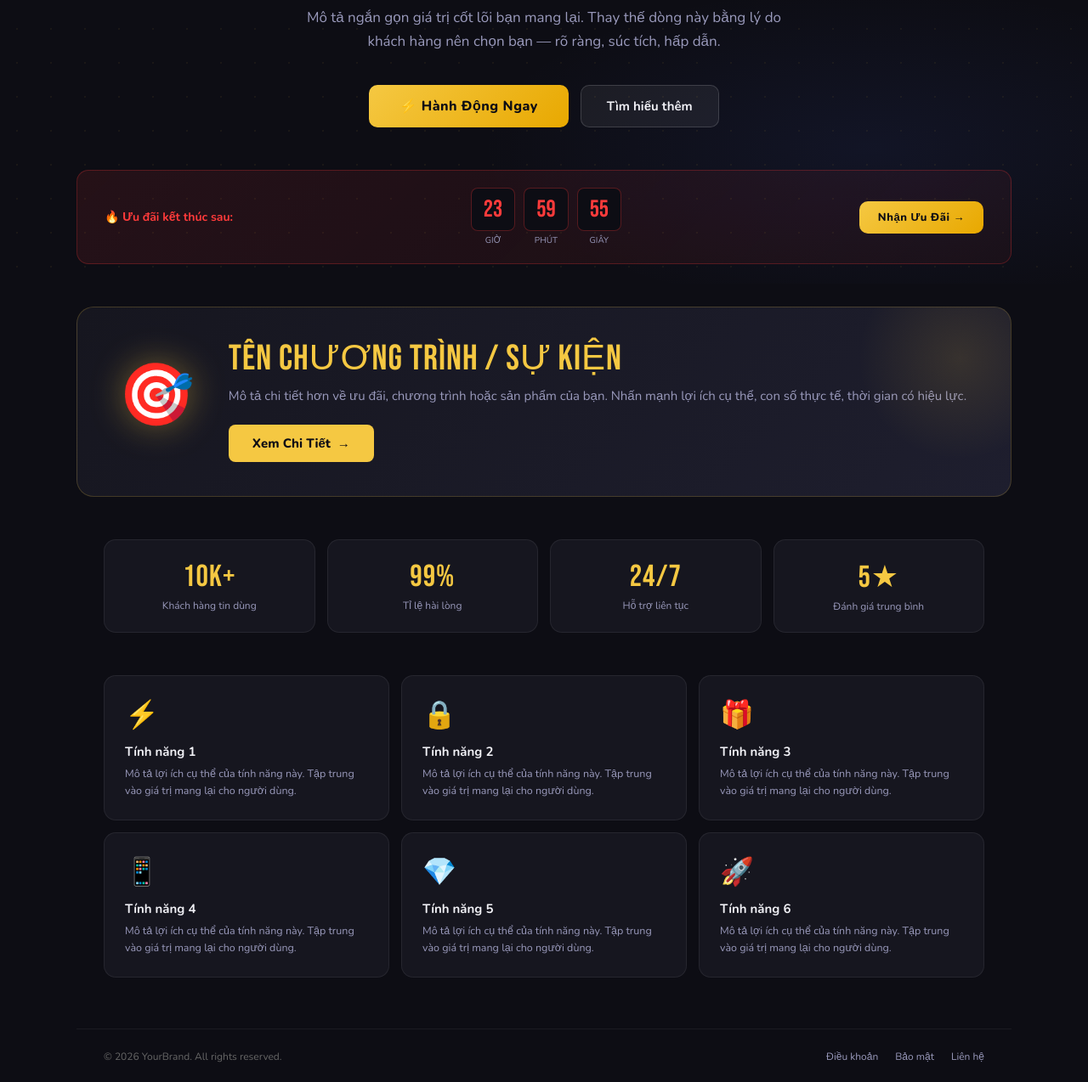
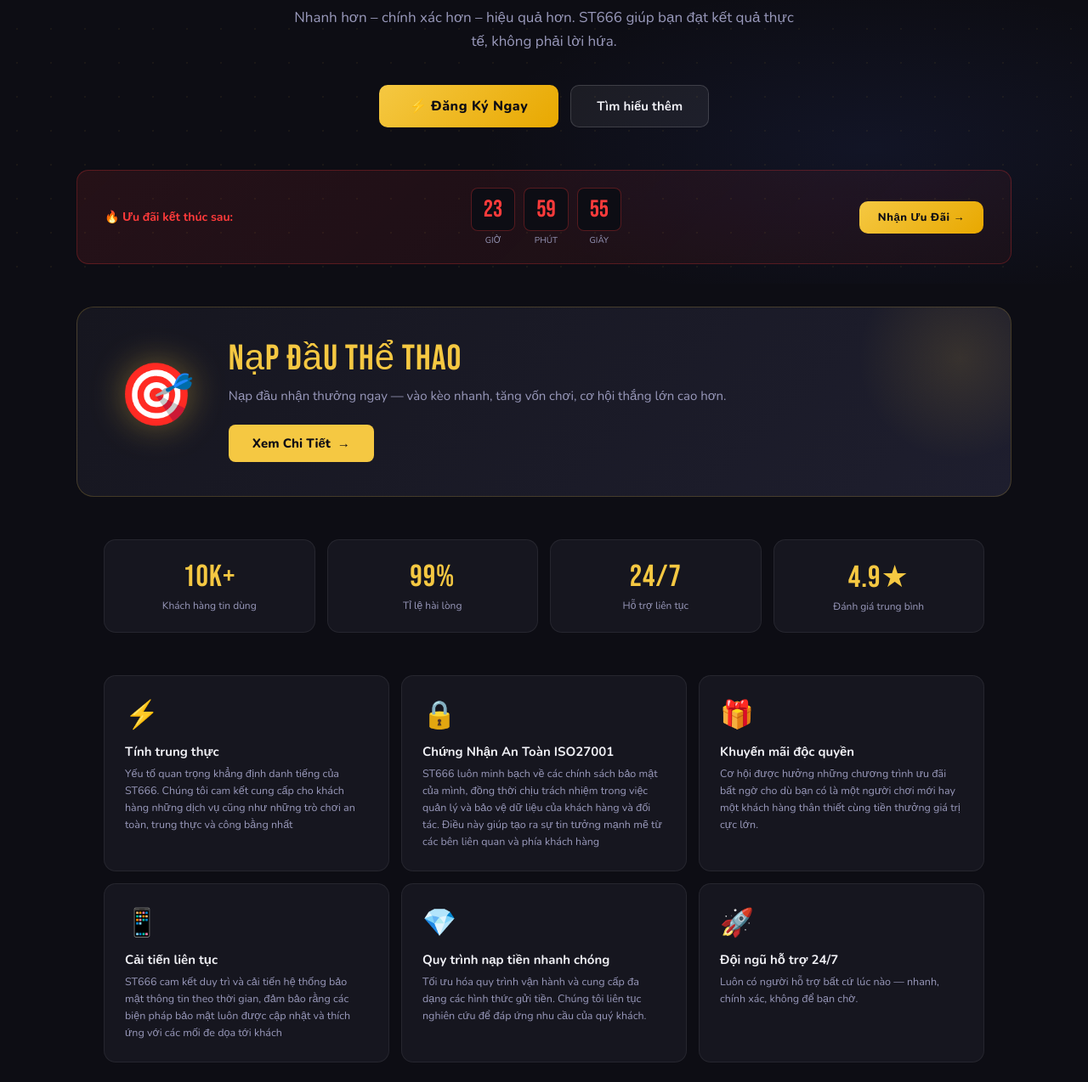
Before and after one commit to PILL2222/REdirect-page, a plain HTML site: page redirect-landing.html in a window 1280 px wide. Shown: the part 466-1740 px from the top of the page at 85% size. Drawn offline with nearby package versions, Linux system fonts and the light colour scheme.

Commit message:
Update redirect-landing.html

```diff
--- a/redirect-landing.html
+++ b/redirect-landing.html
@@ -7,16 +7,16 @@
 <!-- ══════════════════════════════════════════════════════════
      SEO META TAGS — Thay đổi theo nội dung thực tế của bạn
      ══════════════════════════════════════════════════════════ -->
-<title>Tên Trang Của Bạn — Mô tả ngắn gọn 50-60 ký tự</title>
-<meta name="description" content="Mô tả trang 150-160 ký tự. Chứa từ khóa chính. Đây là đoạn hiện trên Google khi người dùng tìm kiếm.">
-<meta name="keywords" content="từ khóa 1, từ khóa 2, từ khóa 3">
+<title>ST666</title>
+<meta name="description" content="St666 đẳng cấp, trải nghiệm daga hấp dẫn, nạp tiền nhanh chóng, hỗ trợ tra số điện thoại tiện lợi, bảo mật cao, đăng ký ngay hôm nay để nhận phần thưởng chào mừng hấp dẫn.">
+<meta name="keywords" content="St666, Suncity, daga, nạp tiền, đăng ký, số điện thoại">
 <meta name="robots" content="index, follow">
 <link rel="canonical" href="https://yoursite.com/ten-trang">
 
 <!-- Open Graph (Facebook, Zalo share) -->
-<meta property="og:title" content="Tên Trang Của Bạn">
-<meta property="og:description" content="Mô tả khi chia sẻ lên mạng xã hội">
-<meta property="og:image" content="https://yoursite.com/banner.jpg">
+<meta property="og:title" content="ST666">
+<meta property="og:description" content="St666 casino đẳng cấp, trải nghiệm daga hấp dẫn, nạp tiền nhanh chóng, hỗ trợ tra số điện thoại tiện lợi, bảo mật cao, đăng ký ngay hôm nay để nhận phần thưởng chào mừng hấp dẫn.">
+<meta property="og:image" content="https://i.postimg.cc/XqxDPPpq/75a06db7-fc69-4153-8fba-0b823453a19c-(1).jpg">
 <meta property="og:url" content="https://yoursite.com/ten-trang">
 <meta property="og:type" content="website">
 <meta property="og:locale" content="vi_VN">
@@ -26,12 +26,12 @@
 {
   "@context": "https://schema.org",
   "@type": "WebPage",
-  "name": "Tên Trang Của Bạn",
-  "description": "Mô tả trang",
+  "name": "ST666 - Đẳng cấp độc quyền 2026",
+  "description": "St666 casino đẳng cấp, trải nghiệm daga hấp dẫn, nạp tiền nhanh chóng, hỗ trợ tra số điện thoại tiện lợi, bảo mật cao, đăng ký ngay hôm nay để nhận phần thưởng chào mừng hấp dẫn.",
   "url": "https://yoursite.com/ten-trang",
   "publisher": {
     "@type": "Organization",
-    "name": "Tên Tổ Chức"
+    "name": "ST666"
   }
 }
 </script>
@@ -376,22 +376,21 @@ footer {
 
   <!-- Top bar -->
   <nav class="topbar">
-    <div class="logo">YourBrand</div>
+    <div class="logo">ST666</div>
     <a href="https://landing-page-cua-ban.com" class="topbar-cta" id="topbar-cta">Tham Gia Ngay →</a>
   </nav>
 
   <!-- Hero -->
   <section class="hero">
-    <div class="hero-tag">Ưu đãi đặc biệt · Giới hạn thời gian</div>
-    <h1 class="hero-h1">TIÊU ĐỀ<br><em>NỔI BẬT</em><br>CỦA BẠN</h1>
+    <div class="hero-tag">Uy tín đẳng cấp · Nạp rút mượt mà</div>
+    <h1 class="hero-h1">ST666<br><em>Daga</em><br>Độc quyền</h1>
     <p class="hero-sub">
-      Mô tả ngắn gọn giá trị cốt lõi bạn mang lại.
-      Thay thế dòng này bằng lý do khách hàng nên chọn bạn —
-      rõ ràng, súc tích, hấp dẫn.
+      Nhanh hơn – chính xác hơn – hiệu quả hơn.
+ST666 giúp bạn đạt kết quả thực tế, không phải lời hứa.
     </p>
     <div class="cta-group">
       <a href="https://landing-page-cua-ban.com" class="btn-main" id="main-cta">
-        ⚡ Hành Động Ngay
+        ⚡ Đăng Ký Ngay
       </a>
       <a href="#features" class="btn-sec">Tìm hiểu thêm</a>
     </div>
@@ -412,10 +411,9 @@ footer {
   <div class="banner-card">
     <div class="banner-icon">🎯</div>
     <div class="banner-content">
-      <div class="banner-title">TÊN CHƯƠNG TRÌNH / SỰ KIỆN</div>
+      <div class="banner-title">Nạp Đầu Thể Thao</div>
       <div class="banner-desc">
-        Mô tả chi tiết hơn về ưu đãi, chương trình hoặc sản phẩm của bạn.
-        Nhấn mạnh lợi ích cụ thể, con số thực tế, thời gian có hiệu lực.
+        Nạp đầu nhận thưởng ngay — vào kèo nhanh, tăng vốn chơi, cơ hội thắng lớn cao hơn.
       </div>
       <a href="https://landing-page-cua-ban.com" class="banner-cta" id="banner-cta">
         Xem Chi Tiết
@@ -428,47 +426,47 @@ footer {
     <div class="stat"><div class="stat-val">10K+</div><div class="stat-label">Khách hàng tin dùng</div></div>
     <div class="stat"><div class="stat-val">99%</div><div class="stat-label">Tỉ lệ hài lòng</div></div>
     <div class="stat"><div class="stat-val">24/7</div><div class="stat-label">Hỗ trợ liên tục</div></div>
-    <div class="stat"><div class="stat-val">5★</div><div class="stat-label">Đánh giá trung bình</div></div>
+    <div class="stat"><div class="stat-val">4.9★</div><div class="stat-label">Đánh giá trung bình</div></div>
   </div>
 
   <!-- Features -->
   <div class="features" id="features">
     <div class="feature">
       <div class="feature-icon">⚡</div>
-      <div class="feature-title">Tính năng 1</div>
-      <div class="feature-desc">Mô tả lợi ích cụ thể của tính năng này. Tập trung vào giá trị mang lại cho người dùng.</div>
+      <div class="feature-title">Tính trung thực</div>
+      <div class="feature-desc">Yếu tố quan trọng khẳng định danh tiếng của ST666. Chúng tôi cam kết cung cấp cho khách hàng những dịch vụ cũng như những trò chơi an toàn, trung thực và công bằng nhất</div>
     </div>
     <div class="feature">
       <div class="feature-icon">🔒</div>
-      <div class="feature-title">Tính năng 2</div>
-      <div class="feature-desc">Mô tả lợi ích cụ thể của tính năng này. Tập trung vào giá trị mang lại cho người dùng.</div>
+      <div class="feature-title">Chứng Nhận An Toàn ISO27001</div>
+      <div class="feature-desc">ST666 luôn minh bạch về các chính sách bảo mật của mình, đồng thời chịu trách nhiệm trong việc quản lý và bảo vệ dữ liệu của khách hàng và đối tác. Điều này giúp tạo ra sự tin tưởng mạnh mẽ từ các bên liên quan và phía khách hàng </div>
     </div>
     <div class="feature">
       <div class="feature-icon">🎁</div>
-      <div class="feature-title">Tính năng 3</div>
-      <div class="feature-desc">Mô tả lợi ích cụ thể của tính năng này. Tập trung vào giá trị mang lại cho người dùng.</div>
+      <div class="feature-title">Khuyến mãi độc quyền</div>
+      <div class="feature-desc">Cơ hội được hưởng những chương trình ưu đãi bất ngờ cho dù bạn có là một người chơi mới hay một khách hàng thân thiết cùng tiền thưởng giá trị cực lớn. </div>
     </div>
     <div class="feature">
       <div class="feature-icon">📱</div>
-      <div class="feature-title">Tính năng 4</div>
-      <div class="feature-desc">Mô tả lợi ích cụ thể của tính năng này. Tập trung vào giá trị mang lại cho người dùng.</div>
+      <div class="feature-title">Cải tiến liên tục</div>
+      <div class="feature-desc">ST666 cam kết duy trì và cải tiến hệ thống bảo mật thông tin theo thời gian, đảm bảo rằng các biện pháp bảo mật luôn được cập nhật và thích ứng với các mối đe dọa tới khách </div>
     </div>
     <div class="feature">
       <div class="feature-icon">💎</div>
-      <div class="feature-title">Tính năng 5</div>
-      <div class="feature-desc">Mô tả lợi ích cụ thể của tính năng này. Tập trung vào giá trị mang lại cho người dùng.</div>
+      <div class="feature-title">Quy trình nạp tiền nhanh chóng</div>
+      <div class="feature-desc">Tối ưu hóa quy trình vận hành và cung cấp đa dạng các hình thức gửi tiền. Chúng tôi liên tục nghiên cứu để đáp ứng nhu cầu của quý khách. </div>
     </div>
     <div class="feature">
       <div class="feature-icon">🚀</div>
-      <div class="feature-title">Tính năng 6</div>
-      <div class="feature-desc">Mô tả lợi ích cụ thể của tính năng này. Tập trung vào giá trị mang lại cho người dùng.</div>
+      <div class="feature-title">Đội ngũ hỗ trợ 24/7</div>
+      <div class="feature-desc">Luôn có người hỗ trợ bất cứ lúc nào — nhanh, chính xác, không để bạn chờ.</div>
     </div>
   </div>
 
   <!-- Footer -->
   <footer>
-    <div class="footer-note">© 2026 YourBrand. All rights reserved.</div>
-    <div class="footer-links">
+    <div class="footer-note">© 2026 ST666. All rights reserved.</div>
+    <div class="https://www.stst666.com">
       <a href="#">Điều khoản</a>
       <a href="#">Bảo mật</a>
       <a href="#">Liên hệ</a>
```
